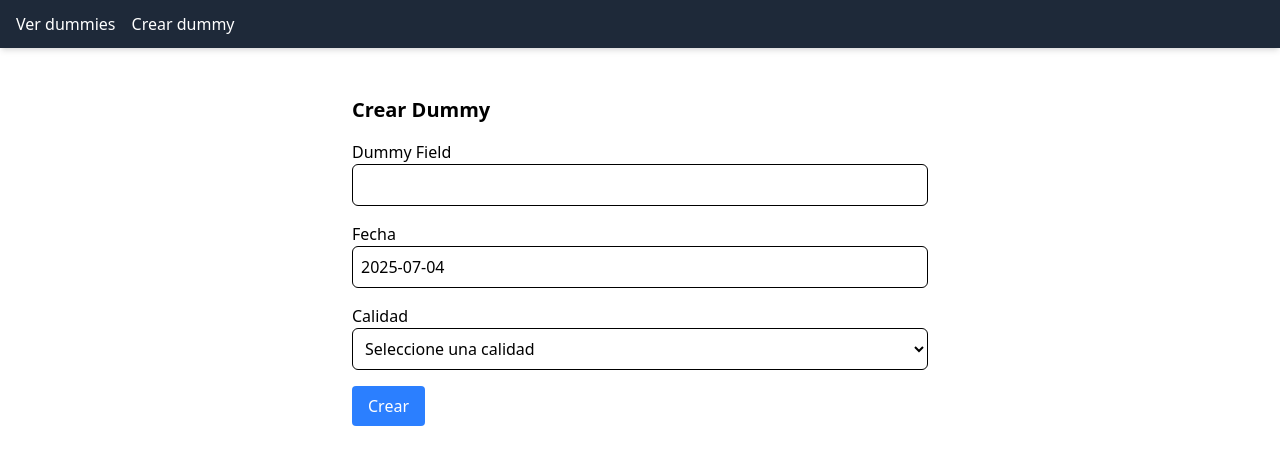
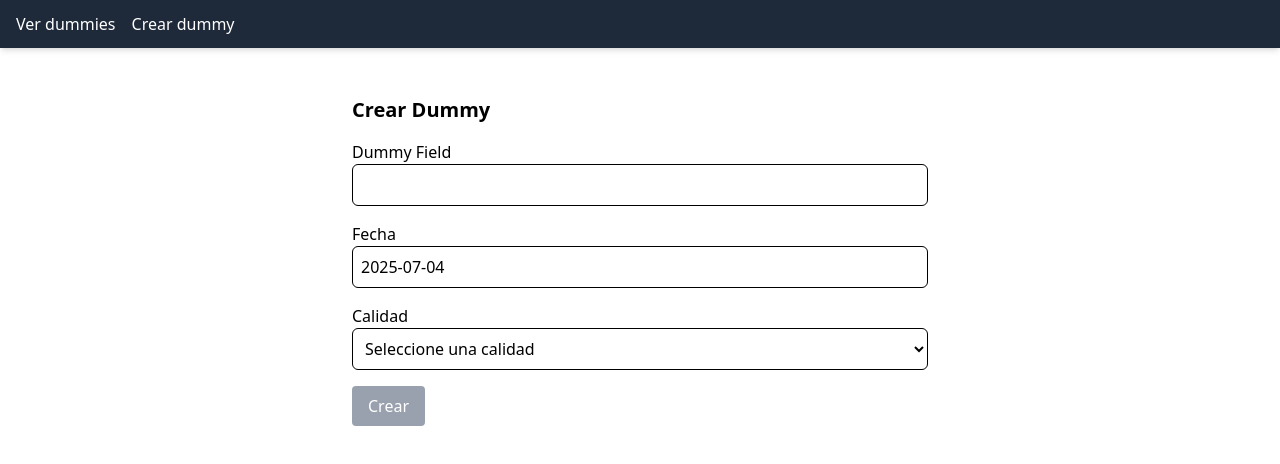
Before and after one commit to 407926-ATAMPIZ/scaffolding-front-angular, an Angular app: page /dummies/create in a window 1280 px wide. Shown: the top 464 px of the page. Built offline with nearby package versions, Linux system fonts and the light colour scheme.

Commit message:
boton desactivado si algun campo es invalido

```diff
--- a/src/components/dummy-form/dummy-form.html
+++ b/src/components/dummy-form/dummy-form.html
@@ -10,6 +10,11 @@
       @if (formGroup.get('dummy_field')?.touched && formGroup.get('dummy_field')?.invalid) {
         <div class="text-red-500 text-sm">
           Este campo es obligatorio.
+        </div>
+      }
+      @if (formGroup.get('dummy_field')?.errors?.['minlength']) {
+        <div class="text-red-500 text-sm">
+          Debe tener al menos 3 caracteres.
         </div>
       }
     </div>
@@ -34,7 +39,13 @@
       }
     </div>
 
-    <button type="submit" class="bg-blue-500 text-white px-4 py-2 rounded" [disabled]="formGroup.invalid">
+    <button
+      type="submit"
+      class="bg-blue-500 text-white px-4 py-2 rounded transition duration-200 ease-in-out
+         hover:bg-blue-600 active:scale-95 focus:outline-none focus:ring-2 focus:ring-blue-300
+         disabled:bg-gray-400 disabled:cursor-not-allowed"
+      [disabled]="formGroup.invalid"
+    >
       {{ editMode ? 'Actualizar' : 'Crear' }}
     </button>
   </form>
--- a/src/components/dummy-form/dummy-form.ts
+++ b/src/components/dummy-form/dummy-form.ts
@@ -28,7 +28,7 @@ export class DummyForm implements OnInit {
       this.loadDummy(+id) //pasar de string a number
     }
     this.formGroup = this.formBuilder.group({
-      dummy_field: ['', Validators.required],
+      dummy_field: ['', [Validators.required, Validators.minLength(3)]],
       calidad: ['', Validators.required],
     })
   }
```
